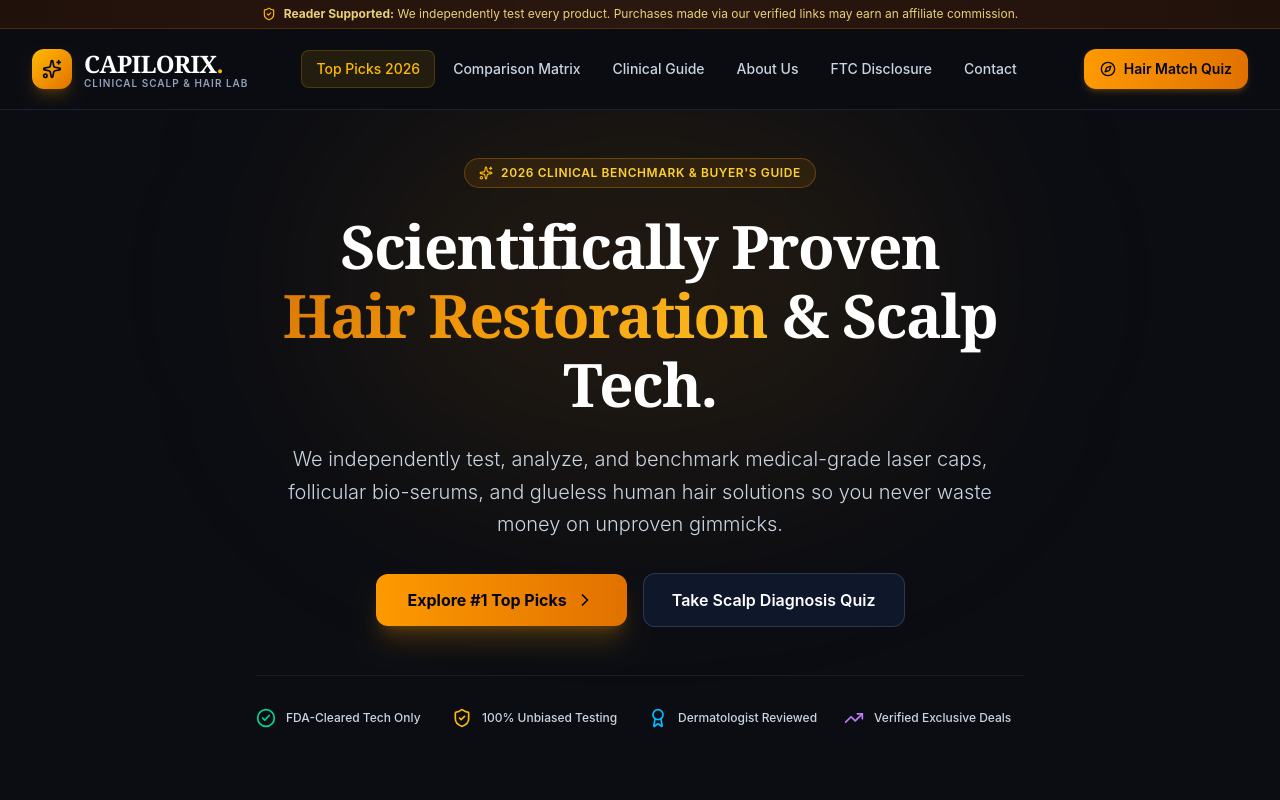
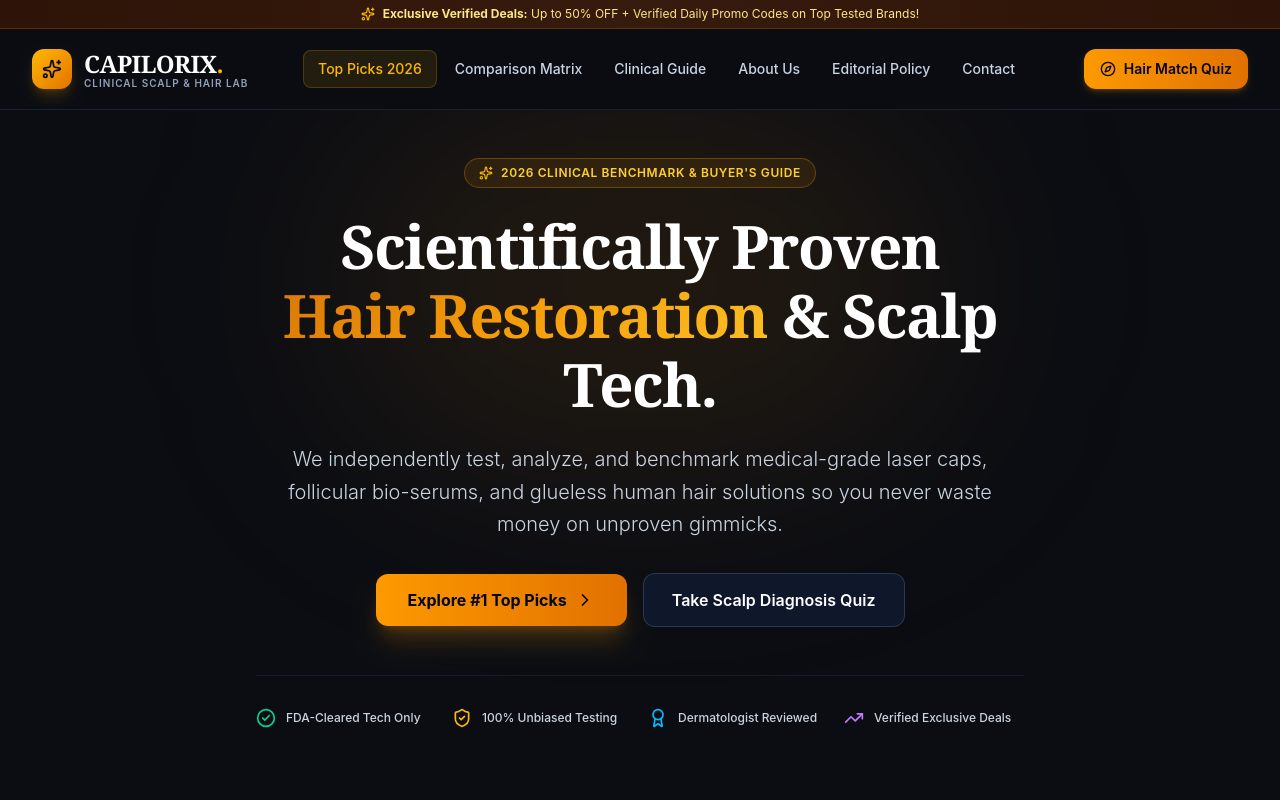
Before and after one commit to magudbeai-wq/capilorix.store, a React (Vite) app: page / in a window 1280 px wide. Shown: the top 800 px of the page. Built offline with nearby package versions, Linux system fonts and the light colour scheme; the HTML template or start-up script is replaced by a standard one; a web font is replaced by a local one.

Commit message:
Update top announcement banner to deal & value focused text

```diff
--- a/src/components/Footer.jsx
+++ b/src/components/Footer.jsx
@@ -27,10 +27,10 @@ export default function Footer({ setActivePage, openQuiz }) {
             <div className="flex items-center gap-3 text-xs text-slate-500">
               <span className="flex items-center gap-1">
                 <Shield className="w-3.5 h-3.5 text-amber-400" />
-                FTC Compliant Publisher
+                Verified Independent Reviews
               </span>
               <span>•</span>
-              <span>Independent Laboratory Analysis</span>
+              <span>100% Lab Tested Standards</span>
             </div>
           </div>
 
--- a/src/components/Navbar.jsx
+++ b/src/components/Navbar.jsx
@@ -9,17 +9,17 @@ export default function Navbar({ activePage, setActivePage, openQuiz }) {
     { id: 'compare', label: 'Comparison Matrix' },
     { id: 'guide', label: 'Clinical Guide' },
     { id: 'about', label: 'About Us' },
-    { id: 'disclosure', label: 'FTC Disclosure' },
+    { id: 'disclosure', label: 'Editorial Policy' },
     { id: 'contact', label: 'Contact' }
   ];
 
   return (
     <header className="sticky top-0 z-50 bg-[#0b0d13]/90 backdrop-blur-md border-b border-slate-800/80">
-      {/* Top Advisory Strip */}
-      <div className="bg-gradient-to-r from-amber-950/40 via-amber-900/30 to-amber-950/40 border-b border-amber-500/20 px-4 py-1.5 text-xs text-amber-200/90 text-center flex items-center justify-center gap-2">
-        <ShieldCheck className="w-3.5 h-3.5 text-amber-400" />
+      {/* Top Value Banner (What Viewers Love) */}
+      <div className="bg-gradient-to-r from-amber-950/60 via-amber-900/40 to-amber-950/60 border-b border-amber-500/20 px-4 py-1.5 text-xs text-amber-200 text-center flex items-center justify-center gap-2">
+        <Sparkles className="w-3.5 h-3.5 text-amber-400 animate-pulse" />
         <span>
-          <strong>Reader Supported:</strong> We independently test every product. Purchases made via our verified links may earn an affiliate commission.
+          <strong>Exclusive Verified Deals:</strong> Up to 50% OFF + Verified Daily Promo Codes on Top Tested Brands!
         </span>
       </div>
 
```
Also changed, not shown: 1 other file (tests, documents, lock files or other folders).
